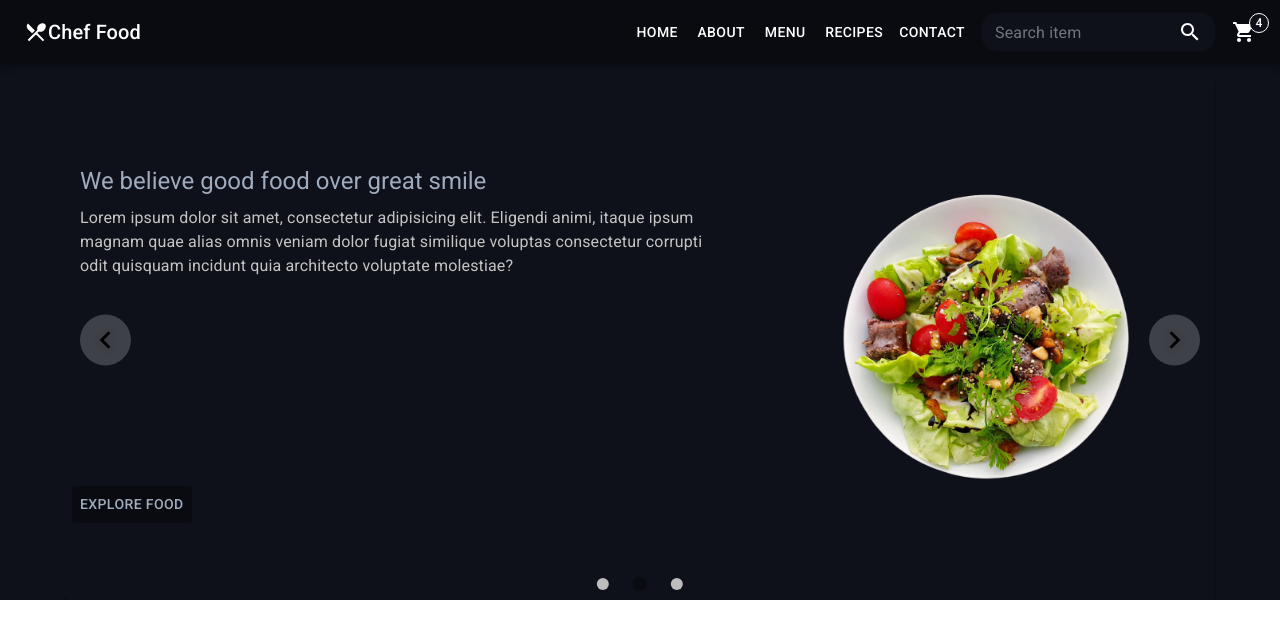
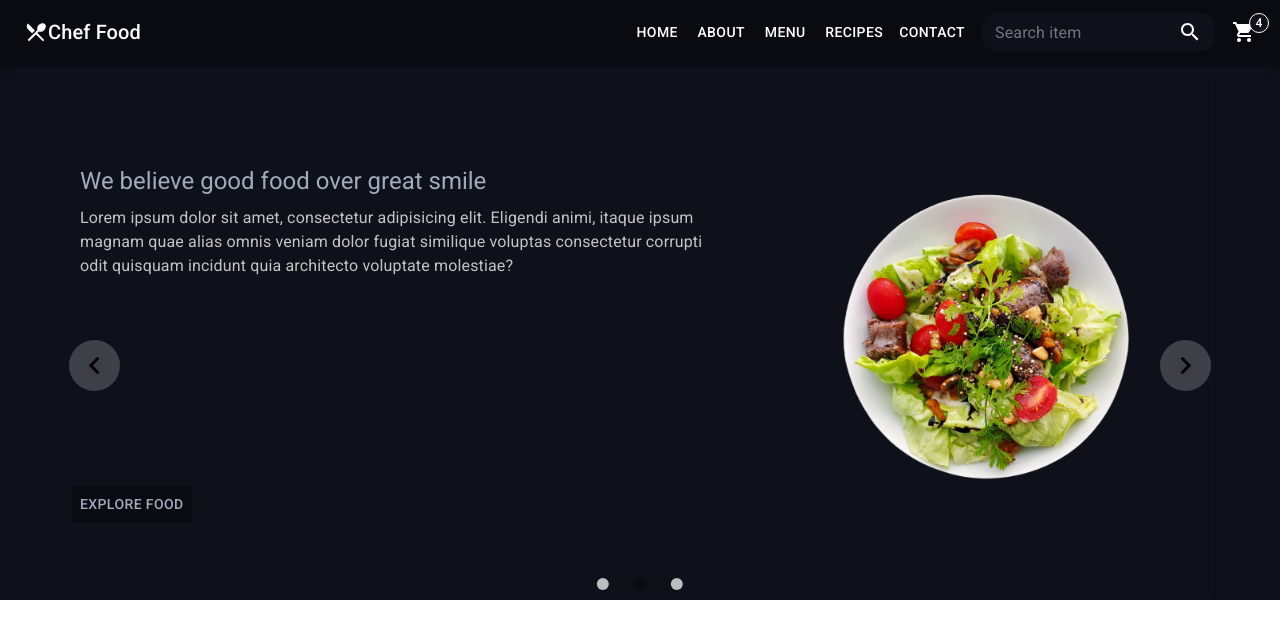
Before and after one commit to aleroses/chef-food, a React (Vite) app: page / in a window 1280 px wide. Shown: the top 638 px of the page. Built offline with nearby package versions, Linux system fonts and the light colour scheme.

Commit message:
update icons styles

```diff
--- a/src/components/hero-slider/ChevronIcon.jsx
+++ b/src/components/hero-slider/ChevronIcon.jsx
@@ -37,7 +37,7 @@ export const ChevronIcon = ({
         position: "absolute",
         ...position,
         top: "50%",
-        transform: "translateY(-50%)",
+        // transform: "translateY(-50%)",
         zIndex: 1,
         bgcolor: "rgba(255, 255, 255, 0.2)",
         transition: "all 0.3s ease-in-out",
--- a/src/components/hero-slider/HeroSlider.jsx
+++ b/src/components/hero-slider/HeroSlider.jsx
@@ -164,13 +164,13 @@ export const HeroSlider = () => {
 
       <ChevronIcon
         action="prev"
-        position={{ left: 16 }}
+        position={{ left: 5 }}
         setAutoPlay={setAutoPlay}
         setCurrentIndex={setCurrentIndex}
       />
       <ChevronIcon
         action="next"
-        position={{ right: 16 }}
+        position={{ right: 5 }}
         setAutoPlay={setAutoPlay}
         setCurrentIndex={setCurrentIndex}
       />
```
